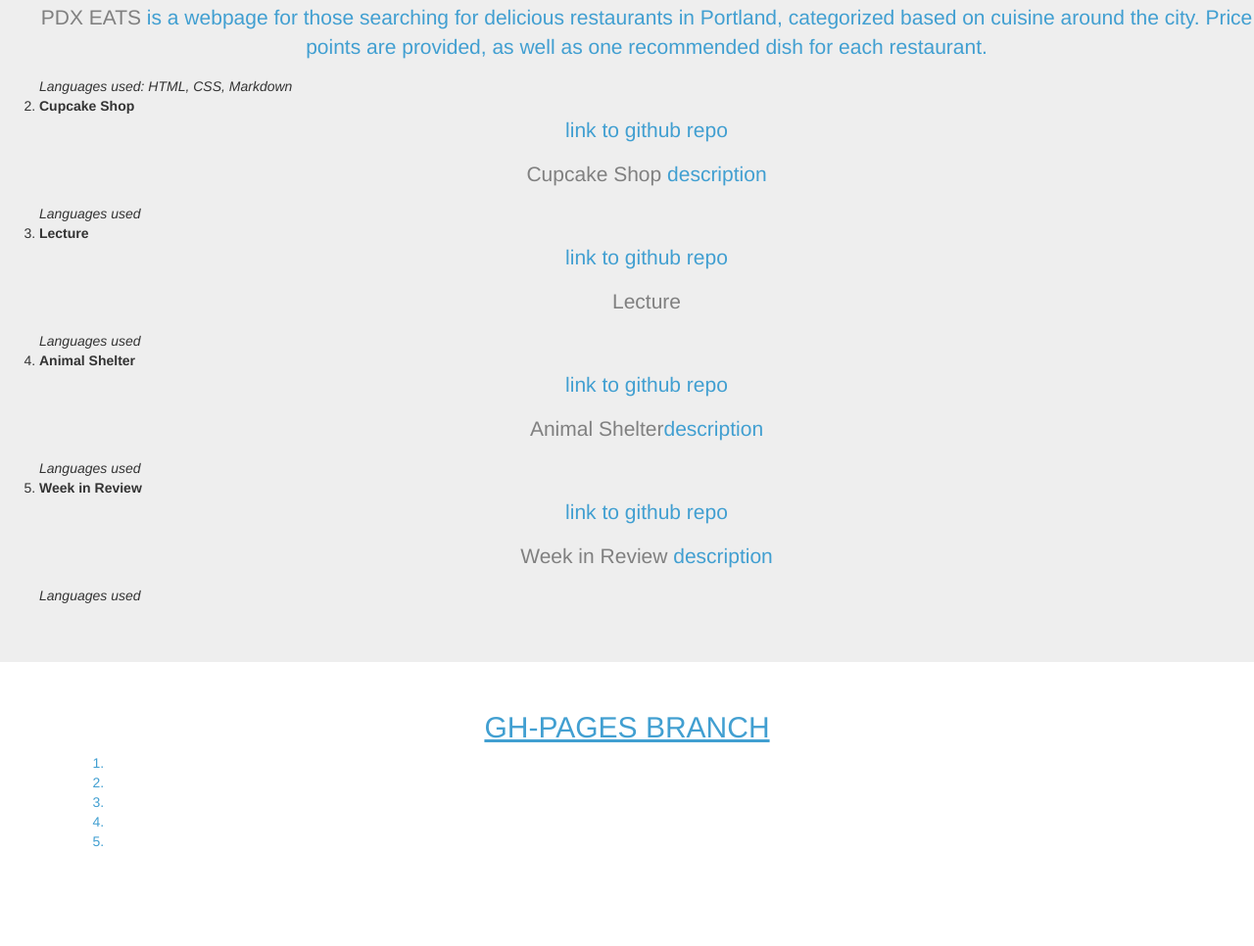
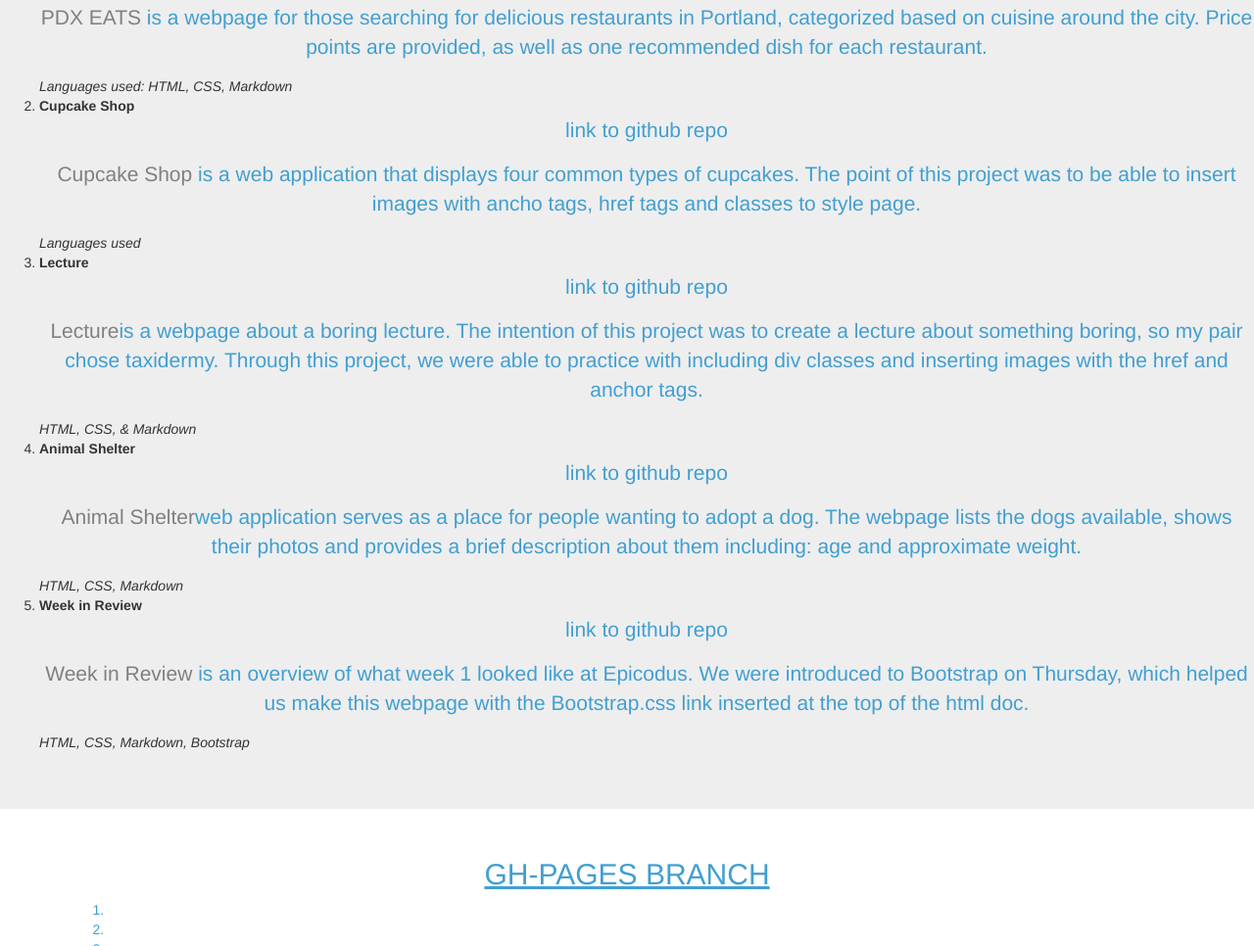
Before and after one commit to Alondradaisy/portfolio, a plain HTML site: page portfolio/index.html in a window 1280 px wide. Shown: the part 1287-2253 px from the top of the page at 98% size. Before the commit the page ends 2166 px from the top, so only its background shows below. Drawn offline with Linux system fonts and the light colour scheme.

Commit message:
add content to ending lists and paragraphs for projects in order of sequence

```diff
--- a/portfolio/index.html
+++ b/portfolio/index.html
@@ -72,29 +72,29 @@
     <li>
       <strong>Cupcake Shop</strong>
       <p>link to github repo</p>
-      <p><span class="highlight">Cupcake Shop</span> description</p>
+      <p><span class="highlight">Cupcake Shop</span> is a web application that displays four common types of cupcakes. The point of this project was to be able to insert images with ancho tags, href tags and classes to style page.</p>
       <em>Languages used</em>
     </li>
 
     <li>
       <strong>Lecture</strong>
       <p>link to github repo</p>
-      <p><span class="highlight">Lecture</span></p>
-      <em>Languages used</em>
+      <p><span class="highlight">Lecture</span>is a webpage about a boring lecture. The intention of this project was to create a lecture about something boring, so my pair chose taxidermy. Through this project, we were able to practice with including div classes and inserting images with the href and anchor tags.</p>
+      <em>HTML, CSS, & Markdown</em>
     </li>
 
     <li>
       <strong>Animal Shelter</strong>
       <p>link to github repo</p>
-      <p><span class="highlight">Animal Shelter</span>description</p>
-      <em>Languages used</em>
+      <p><span class="highlight">Animal Shelter</span>web application serves as a place for people wanting to adopt a dog. The webpage lists the dogs available, shows their photos and provides a brief description about them including: age and approximate weight.</p>
+      <em>HTML, CSS, Markdown</em>
     </li>
 
     <li>
       <strong>Week in Review</strong>
       <p>link to github repo</p>
-      <p><span class="highlight">Week in Review</span> description</p>
-      <em>Languages used</em>
+      <p><span class="highlight">Week in Review</span> is an overview of what week 1 looked like at Epicodus. We were introduced to Bootstrap on Thursday, which helped us make this webpage with the Bootstrap.css link inserted at the top of the html doc. </p>
+      <em>HTML, CSS, Markdown, Bootstrap</em>
     </li>
   </ol>
   </div>
```
